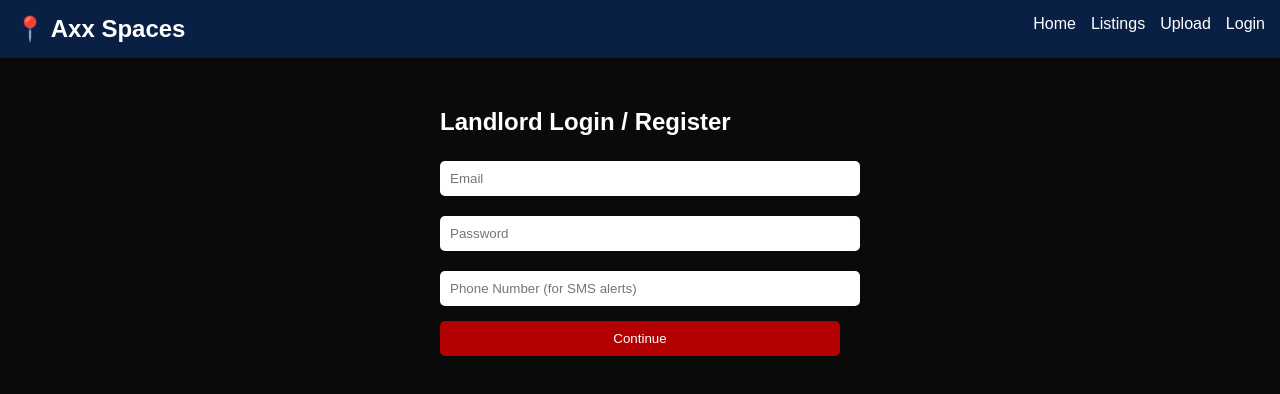
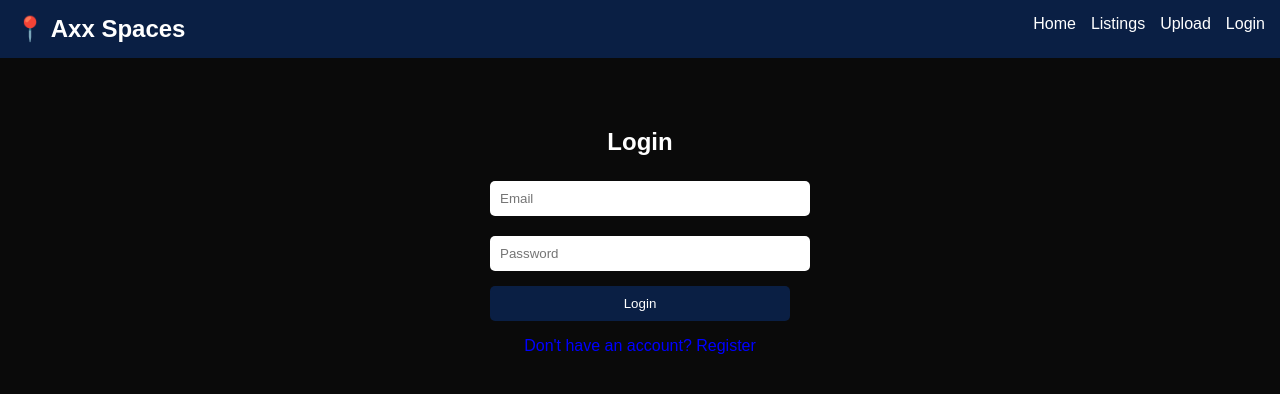
Before and after one commit to richard254120/axx-spaces-frontend, a React (Vite) app: page /login in a window 1280 px wide. Shown: the top 394 px of the page. Built offline with nearby package versions, Linux system fonts and the light colour scheme.

Commit message:
fix mongodb timeout render connection

```diff
--- a/src/pages/Login.jsx
+++ b/src/pages/Login.jsx
@@ -1,65 +1,136 @@
 import { useState } from "react";
+import API from "../api/api";
+import { useNavigate } from "react-router-dom";
 
 export default function Login() {
+  const navigate = useNavigate();
+
   const [form, setForm] = useState({
+    name: "",
     email: "",
-    password: "",
-    phone: "",
+    password: ""
   });
 
+  const [isRegister, setIsRegister] = useState(false);
+
+  // =========================
+  // HANDLE CHANGE
+  // =========================
   const handleChange = (e) => {
     setForm({ ...form, [e.target.name]: e.target.value });
   };
 
-  const handleLogin = (e) => {
+  // =========================
+  // SUBMIT
+  // =========================
+  const handleSubmit = async (e) => {
     e.preventDefault();
-    console.log("LOGIN DATA:", form);
-    alert("Login sent (connect backend next)");
+
+    try {
+      // REGISTER MODE
+      if (isRegister) {
+        await API.post("/auth/register", {
+          name: form.name,
+          email: form.email,
+          password: form.password
+        });
+
+        alert("Account created successfully ✔");
+        setIsRegister(false);
+        return;
+      }
+
+      // LOGIN MODE
+      const res = await API.post("/auth/login", {
+        email: form.email,
+        password: form.password
+      });
+
+      // SAVE TO LOCAL STORAGE
+      localStorage.setItem("token", res.data.token);
+      localStorage.setItem("user", JSON.stringify(res.data.user));
+
+      alert("Login successful ✔");
+
+      // redirect to home or listings
+      navigate("/");
+
+    } catch (err) {
+      console.log(err);
+      alert(err.response?.data?.message || "Error occurred");
+    }
   };
 
   return (
     <div style={styles.container}>
-      <h2>Landlord Login / Register</h2>
+      <h2>{isRegister ? "Create Account" : "Login"}</h2>
 
-      <form onSubmit={handleLogin} style={styles.form}>
+      <form onSubmit={handleSubmit} style={styles.form}>
+
+        {/* NAME ONLY FOR REGISTER */}
+        {isRegister && (
+          <input
+            name="name"
+            placeholder="Full Name"
+            onChange={handleChange}
+            style={styles.input}
+          />
+        )}
 
         <input
           name="email"
           placeholder="Email"
           onChange={handleChange}
-          required
+          style={styles.input}
         />
 
         <input
+          name="password"
           type="password"
-          name="password"
           placeholder="Password"
           onChange={handleChange}
-          required
+          style={styles.input}
         />
 
-        <input
-          name="phone"
-          placeholder="Phone Number (for SMS alerts)"
-          onChange={handleChange}
-          required
-        />
+        <button type="submit" style={styles.button}>
+          {isRegister ? "Register" : "Login"}
+        </button>
 
-        <button className="btn">Continue</button>
       </form>
+
+      <p
+        onClick={() => setIsRegister(!isRegister)}
+        style={{ cursor: "pointer", color: "blue" }}
+      >
+        {isRegister
+          ? "Already have an account? Login"
+          : "Don't have an account? Register"}
+      </p>
     </div>
   );
 }
 
 const styles = {
   container: {
-    padding: "30px",
-    maxWidth: "400px",
-    margin: "auto",
+    padding: "50px",
+    textAlign: "center"
   },
   form: {
     display: "flex",
     flexDirection: "column",
     gap: "10px",
+    maxWidth: "300px",
+    margin: "auto"
   },
+  input: {
+    padding: "10px",
+    borderRadius: "5px"
+  },
+  button: {
+    padding: "10px",
+    background: "#0a1f44",
+    color: "white",
+    border: "none",
+    borderRadius: "5px"
+  }
 };
```
